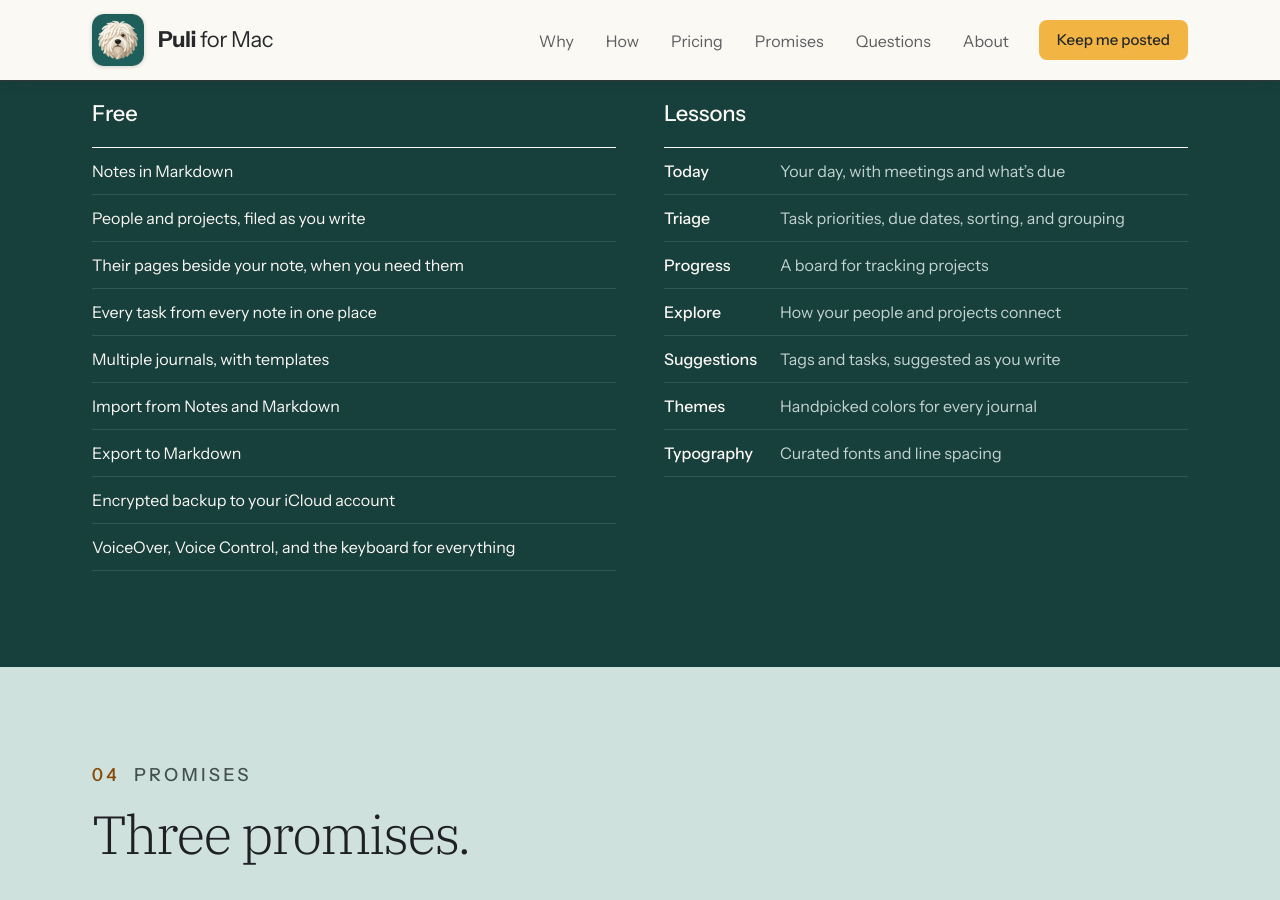
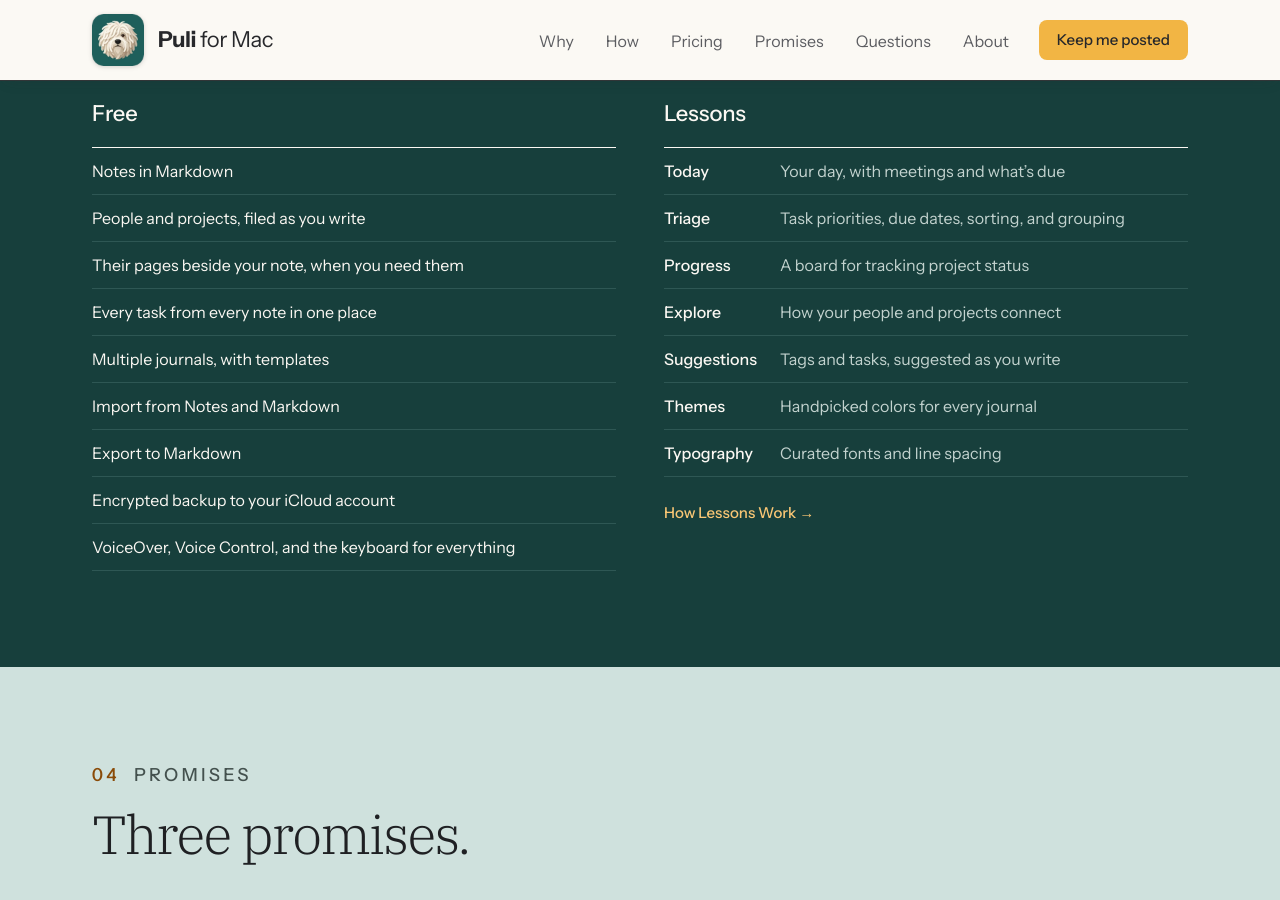
Before and after one commit to deliberate-software/puli-site, a Jekyll site: the page built from index.html, in a window 1280 px wide and 900 px high, scrolled down 3343 px. Built offline with Jekyll 4.4.1, drawn with Linux system fonts in a browser that asks for light colours.

Commit message:
The Progress view is now the Projects view (the lesson keeps its name); Progress: a board for tracking project status; How Lessons Work linked again from Pricing, two FAQ answers, Terms, and Support
Co-Authored-By: Claude Opus 5.5 <noreply@anthropic.com>

```diff
--- a/_includes/css/brand.css
+++ b/_includes/css/brand.css
@@ -241,6 +241,10 @@
 @media (max-width: 600px) { .q-tufts > img:nth-of-type(even) { display: none; } }
 .q-lede a, .q-faq a, .q-col a { color: var(--ink); text-decoration: underline; text-decoration-color: var(--hair); text-underline-offset: 3px; }
 .q-lede a:hover, .q-faq a:hover { text-decoration-color: var(--accent); }
+/* How Lessons Work →, beneath the lessons in Pricing (Alan, Nov 21) */
+.q-link { display: inline-block; margin-top: 24px; font-size: 15px; font-weight: 500; color: var(--accent); }
+.q-link span { display: inline-block; transition: transform 150ms ease; }
+.q-link:hover span { transform: translateX(3px); }
 
 /* ---------- hero: the headline, then the screenshot, which starts above the fold ---------- */
 
@@ -439,7 +443,7 @@
 }
 
 @media (prefers-reduced-motion: reduce) {
-  .q-faq__list summary::after { transition: none; }
+  .q-link span, .q-faq__list summary::after { transition: none; }
 }
 
 /* The short pages (404, confirm, thanks): their button in the golden yellow of every call to action, and the footer
--- a/guide/shortcuts.html
+++ b/guide/shortcuts.html
@@ -57,7 +57,7 @@ main_class: q-section--teal   # dark teal, like Privacy (Alan, Nov 20)
       <li><kbd>⇧⌘I</kbd> Tags</li>
       <li><kbd>⇧⌘D</kbd> Today, with the Today lesson</li>
       <li><kbd>⇧⌘T</kbd> Tasks</li>
-      <li><kbd>⇧⌘P</kbd> Progress, with the Progress lesson</li>
+      <li><kbd>⇧⌘P</kbd> Projects, with the Progress lesson</li>
       <li><kbd>⌃⌘G</kbd> Explore, with the Explore lesson</li>
     </ul>
 
--- a/index.html
+++ b/index.html
@@ -147,12 +147,13 @@ body_class: is-puli
         <ul>
           <li><strong>Today</strong> Your day, with meetings and what’s due</li>
           <li><strong>Triage</strong> Task priorities, due dates, sorting, and grouping</li>
-          <li><strong>Progress</strong> A board for tracking projects</li>
+          <li><strong>Progress</strong> A board for tracking project status</li>
           <li><strong>Explore</strong> How your people and projects connect</li>
           <li><strong>Suggestions</strong> Tags and tasks, suggested as you write</li>
           <li><strong>Themes</strong> Handpicked colors for every journal</li>
           <li><strong>Typography</strong> Curated fonts and line spacing</li>
         </ul>
+        <a class="q-link" href="{{ '/lessons/' | relative_url }}">How Lessons Work <span aria-hidden="true">→</span></a>
       </div>
     </div>
   </div>
@@ -218,11 +219,11 @@ body_class: is-puli
       </details>
       <details name="faq">
         <summary>Is Puli really free?</summary>
-        <p>Yes. Everything you need to capture and herd your notes is free, forever. You can improve your experience by purchasing lessons to teach Puli new tricks.</p>
+        <p>Yes. Everything you need to capture and herd your notes is free, forever. You can improve your experience by purchasing lessons to teach Puli new tricks. See <a href="{{ '/lessons/' | relative_url }}">How Lessons Work</a>.</p>
       </details>
       <details name="faq">
         <summary>Do I keep the lessons I buy?</summary>
-        <p>Yes. Every lesson you purchase is yours to keep. You paid for it. It’s yours.</p>
+        <p>Yes. Every lesson you purchase is yours to keep. You paid for it. It’s yours. See <a href="{{ '/lessons/' | relative_url }}">How Lessons Work</a>.</p>
       </details>
       <details name="faq">
         <summary>Does Puli record my meetings?</summary>
--- a/lessons/progress.html
+++ b/lessons/progress.html
@@ -29,7 +29,7 @@ main_class: q-section--teal   # dark teal, like Privacy (Alan, Nov 20)
     <div class="topic">
       <h2 id="tracking-progress">Tracking progress</h2>
       <div class="topic__text">
-        <p>Choose View › Progress, press <kbd>⇧⌘P</kbd>, or click Progress in the sidebar. Each stage is a column, and each project a card in it. Drag a card to another column to change its stage. Click a card to see its page in the context pane.</p>
+        <p>Choose View › Projects, press <kbd>⇧⌘P</kbd>, or click the Projects view in the sidebar. Each stage is a column, and each project a card in it. Drag a card to another column to change its stage. Click a card to see its page in the context pane.</p>
       </div>
     </div>
 
--- a/support.html
+++ b/support.html
@@ -20,6 +20,7 @@ main_class: q-section--teal   # dark teal, like Privacy (Alan, Nov 20)
     </ul>
 
     <h2>Lessons</h2>
+    <p><a href="{{ '/lessons/' | relative_url }}">How Lessons Work</a> explains each plan, and what you keep.</p>
     <h3>Lessons missing on a new Mac?</h3>
     <p>Choose Sign Up for Lessons… from the Help menu, then Restore Purchases.</p>
     {%- comment -%} Drafted for the yearly + lifetime model Alan is leaning toward (Nov 20); no prices until he says so {%- endcomment %}
--- a/terms.html
+++ b/terms.html
@@ -14,8 +14,7 @@ main_class: q-section--teal   # dark teal, like Privacy (Alan, Nov 20)
     <p>When you download Puli from the App Store, you agree to Apple’s <a href="https://www.apple.com/legal/internet-services/itunes/dev/stdeula/">Licensed Application End User License Agreement</a>. Its “Application Provider” is {{ site.legal_name }}.</p>
 
     <h2>Lessons</h2>
-    {%- comment -%} The How Lessons Work link is gone until that page is published, as on the home page; how lessons are licensed is still Alan's to decide (Nov 20) {%- endcomment %}
-    <p>Lessons are bought through the App Store, under Apple’s terms.</p>
+    <p>Lessons are bought through the App Store, under Apple’s terms. <a href="{{ '/lessons/' | relative_url }}">How Lessons Work</a> explains what each plan includes, and what you keep.</p>
 
     <h2>Privacy</h2>
     <p>Our <a href="{{ '/privacy/' | relative_url }}">privacy policy</a> explains what Puli collects. (Nothing.)</p>
```
